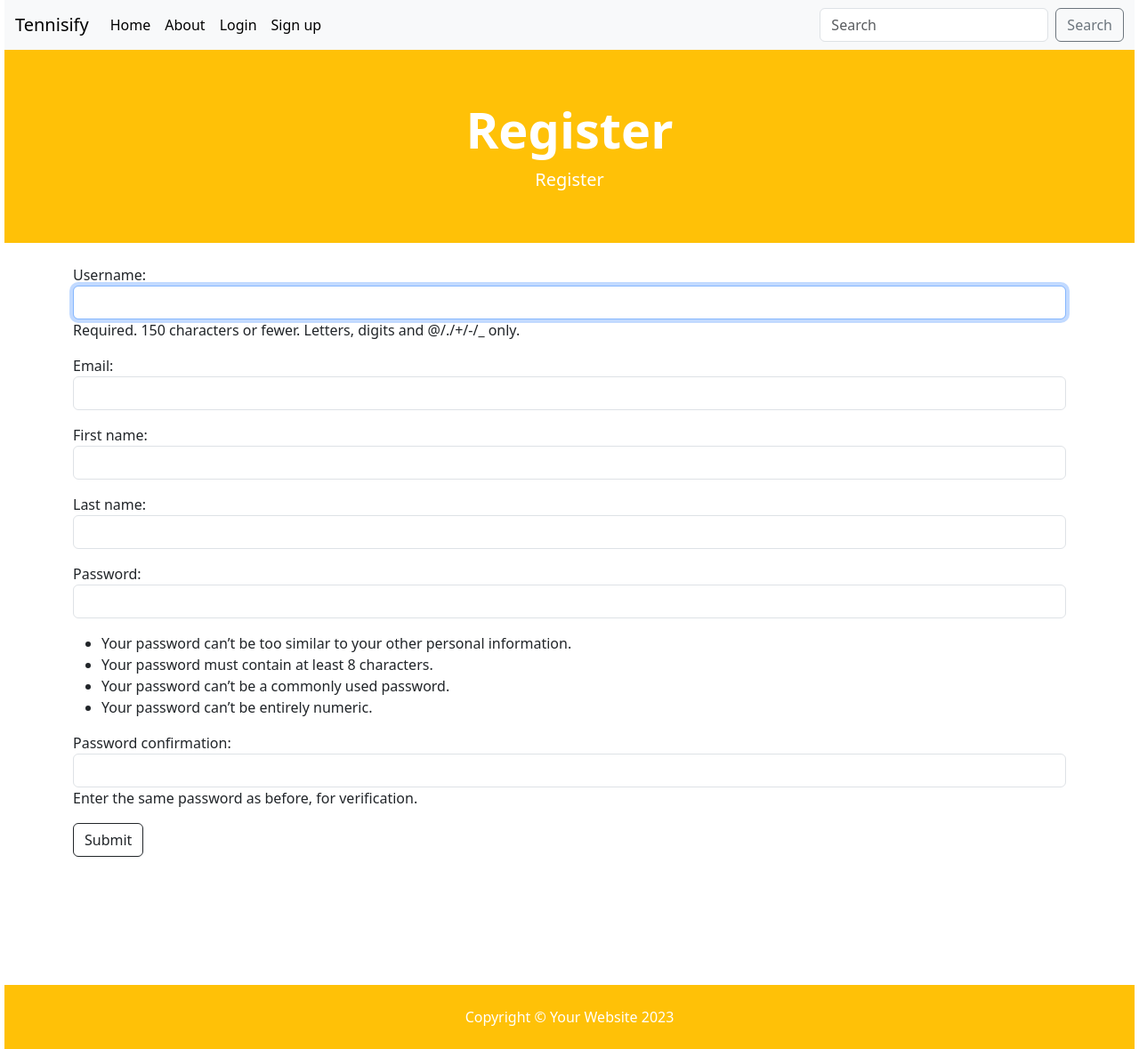
After one commit to jiggyboy1/show_all_member, a Django app: page /register/ in a window 1280 px wide. The commit adds this page. Shown: the whole page at 89% size. Run offline with Django 5.2, Linux system fonts and the light colour scheme.

Commit message:
initial commit

```diff
--- a/main/forms.py
+++ b/main/forms.py
@@ -1,5 +1,8 @@
+from typing import Any
 from django import forms
 from .models import Member
+from django.contrib.auth.forms import UserCreationForm
+from django.contrib.auth.models import User
 
 
 class MemberForms(forms.ModelForm):
@@ -15,3 +18,20 @@ class MemberForms(forms.ModelForm):
             'quote': forms.Textarea(attrs={'class':'form-control','placeholder':'Enter Your Favourites Quote'}),
 
         }
+
+
+class Registerform(UserCreationForm):
+    email = forms.EmailField(max_length=50,widget=forms.EmailInput(attrs={'class':'form-control'}))
+    first_name = forms.CharField(max_length=50,widget=forms.TextInput(attrs={'class':'form-control'}))
+    last_name = forms.CharField(max_length=50,widget=forms.TextInput(attrs={'class':'form-control'}))
+
+    class Meta:
+        model = User
+        fields = ['username','email','first_name','last_name','password1','password2']
+
+    def __init__(self, *args: Any, **kwargs: Any) -> None:
+        super(Registerform,self).__init__(*args, **kwargs)
+
+        self.fields['username'].widget.attrs['class']='form-control'
+        self.fields['password1'].widget.attrs['class']='form-control'
+        self.fields['password2'].widget.attrs['class']='form-control'
--- a/main/urls.py
+++ b/main/urls.py
@@ -7,5 +7,8 @@ urlpatterns = [
     path('about/',views.about, name="about"),
     path('create/',views.Createmember, name="create"),
     path('login/',views.login_user, name="login"),
+    path('logout/',views.logout_user, name="logout"),
+    path('register/',views.register_user, name="register"),
     path('member/<str:pk>',views.member, name="member"),
+    path('delete_member/<str:pk>',views.delete_member, name="delete_member"),
 ]
--- a/main/views.py
+++ b/main/views.py
@@ -1,6 +1,6 @@
 from django.shortcuts import render,redirect
 from .models import Member
-from .forms import MemberForms
+from .forms import MemberForms,Registerform
 from django.contrib.auth import authenticate,login,logout
 
 # Create your views here.
@@ -28,6 +28,11 @@ def member(request,pk):
 def about(request):
     return render(request,'about.html',)
 
+def delete_member(request,pk):
+    member = Member.objects.get(id=pk)
+    member.delete()
+    return redirect('home')
+
 def login_user(request):
     if request.method == 'POST':
         username = request.POST['username']
@@ -42,3 +47,18 @@ def login_user(request):
 
 
     return render(request,'login.html',{})
+
+def register_user(request):
+    form = Registerform()
+    if request.method == 'POST':
+        form = Registerform(request.POST)
+        if form.is_valid():
+            user = form.save()
+            login(request,user)
+            return redirect('home')
+
+    return render(request,'register.html',{'form':form})
+
+def logout_user(request):
+    logout(request)
+    return redirect('home')
--- a/templates/partial/nav.html
+++ b/templates/partial/nav.html
@@ -24,29 +24,33 @@
             <li class="nav-item">
               <a class="nav-link" href="{% url 'about' %}">About</a>
             </li>
+            {% if user.is_authenticated %}
             <li class="nav-item">
               <a class="nav-link" href="{% url 'create' %}">Create Member</a>
             </li>
+          </li>
+          <li class="nav-item">
+            <a class="nav-link" href="{% url 'logout' %}">Logout</a>
+          </li>
+          {% else %}
             <li class="nav-item">
               <a class="nav-link" href="{% url 'login' %}">Login</a>
             </li>
             <li class="nav-item">
-              <a class="nav-link" href="#">Sign up</a>
-            </li>
-            <li class="nav-item">
-              <a class="nav-link" href="#">Logout</a>
-            </li>
-            <li class="nav-item dropdown">
+              <a class="nav-link" href="{% url 'register' %}">Sign up</a>
+          {% endif %}
+
+            <!-- <li class="nav-item dropdown">
               <a class="nav-link dropdown-toggle" href="#" role="button" data-bs-toggle="dropdown" aria-expanded="false">
                 Dropdown
               </a>
               <ul class="dropdown-menu">
-                <li><a class="dropdown-item" href="#">Action</a></li>
-                <li><a class="dropdown-item" href="#">Another action</a></li>
+                <li><a class="dropdown-item" href="{% url 'create' %}">Create Member</a></li>
+                <li><a class="dropdown-item" href="{% url 'logout' %}">Logout</a></li>
                 <li><hr class="dropdown-divider"></li>
                 <li><a class="dropdown-item" href="#">Something else here</a></li>
               </ul>
-            </li>
+            </li> -->
 
           </ul>
 
--- /dev/null
+++ b/templates/register.html
@@ -0,0 +1,44 @@
+{% extends 'partial/body.html' %}
+{% load static%}
+{% block content %}
+
+<header class="bg-warning py-2">
+    <div class="container px-4 px-lg-5 my-5">
+        <div class="text-center text-white">
+            <h1 class="display-4 fw-bolder">Register</h1>
+            <p class="lead fw-normal text-white-100 mb-0">Register</p>
+        </div>
+    </div>
+</header>
+<br>
+
+
+<div class="container">
+    <div>
+        <form action="" method="post">
+            {% csrf_token %}
+
+
+            {{form.as_p}}
+            <button type="submit" class="btn btn-outline-dark">Submit</button>
+
+
+
+
+        </form>
+
+    </div>
+
+</div>
+
+
+
+
+
+
+
+
+
+<br>
+<br><br><br><br><br>
+{% endblock %}
--- a/templates/room.html
+++ b/templates/room.html
@@ -35,6 +35,11 @@
           <div class="card-footer text-body-secondary">
             {{ member_room.joined }}
           </div>
+
+          <div class="col mb-5">
+            <a href="{% url 'delete_member' member_room.id %}"><button class="btn btn-outline-danger">DELETE</button></a>
+
+          </div>
       </div>
     </div>
   </div>
```
